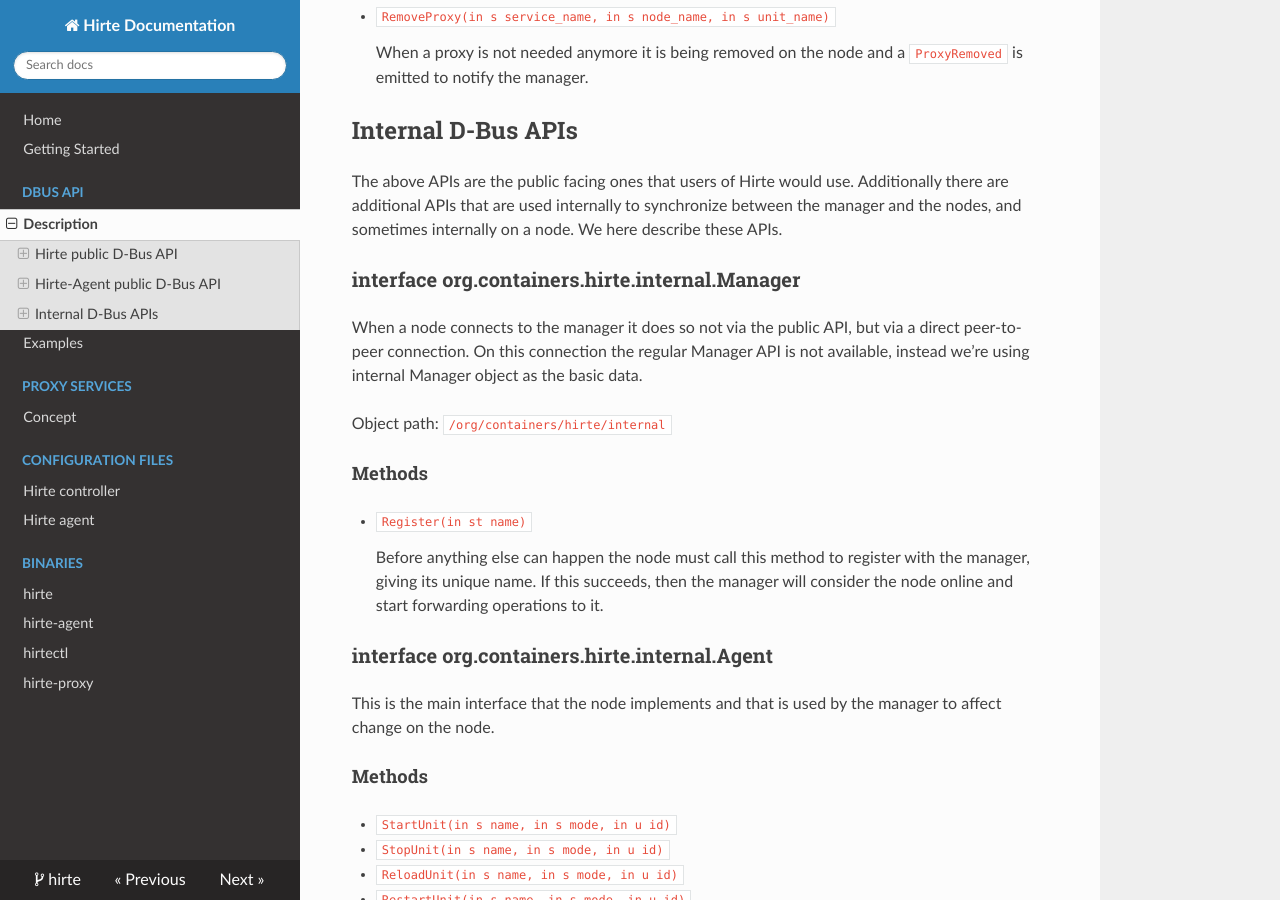
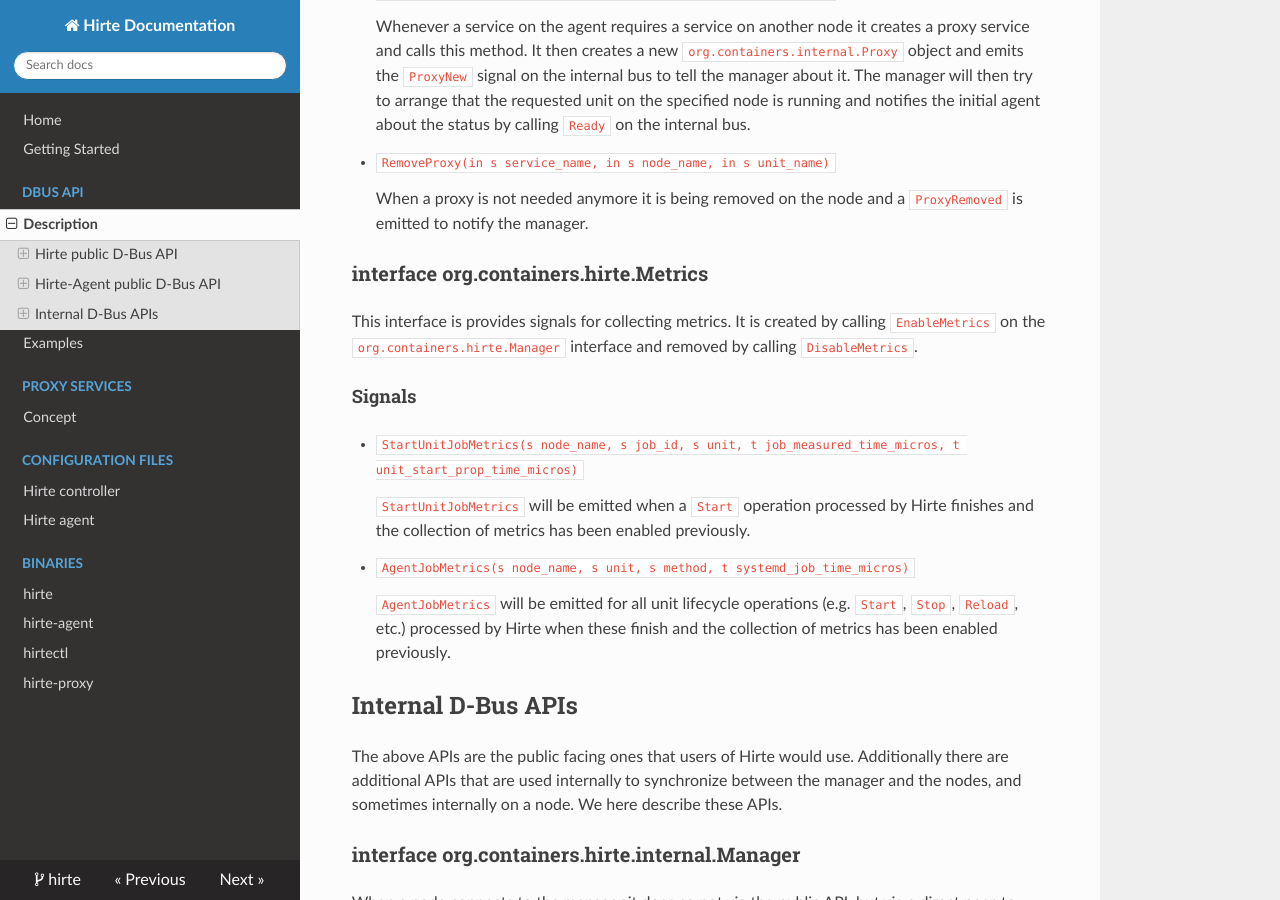
Before and after one commit to eclipse-bluechi/bluechi, an MkDocs documentation site: the page built from doc/docs/api/description.md, in a window 1280 px wide and 900 px high, scrolled down 5648 px. Built offline with MkDocs 1.6.1, drawn with Linux system fonts in a browser that asks for light colours; nearby versions of some CDN libraries; some of the changed text lies outside the part shown.

Commit message:
updated api description
added to description:
- org.containers.hirte.Metrics
- org.containers.hirte.internal.Agent.Metrics
updated
- EnableMetrics and DisableMetrics
- StartDep and StopDep
- Reload

Signed-off-by: Michael Engel <mengel@redhat.com>

```diff
--- a/doc/docs/api/description.md
+++ b/doc/docs/api/description.md
@@ -32,6 +32,14 @@
   * `GetNode(in s name, out o path)`
 
     Returns the object path of a node given its name.
+
+  * `EnableMetrics()`
+
+    Enables the collection of metrics on all connected agents.
+
+  * `DisableMetrics()`
+
+    Disables the collection of metrics on all agents.
 
 #### Signals
 
@@ -256,6 +264,20 @@
 
     When a proxy is not needed anymore it is being removed on the node and a `ProxyRemoved` is emitted to notify the manager.
 
+### interface org.containers.hirte.Metrics
+
+This interface is provides signals for collecting metrics. It is created by calling `EnableMetrics` on the `org.containers.hirte.Manager` interface and removed by calling `DisableMetrics`.
+
+#### Signals
+
+  * `StartUnitJobMetrics(s node_name, s job_id, s unit, t job_measured_time_micros, t unit_start_prop_time_micros)`
+
+    `StartUnitJobMetrics` will be emitted when a `Start` operation processed by Hirte finishes and the collection of metrics has been enabled previously.
+
+  * `AgentJobMetrics(s node_name, s unit, s method, t systemd_job_time_micros)`
+
+    `AgentJobMetrics` will be emitted for all unit lifecycle operations (e.g. `Start`, `Stop`, `Reload`, etc.) processed by Hirte when these finish and the collection of metrics has been enabled previously.
+
 ## Internal D-Bus APIs
 
 The above APIs are the public facing ones that users of Hirte would use. Additionally there are additional APIs that are
@@ -312,6 +334,26 @@
 
     Remove a subscription added via `Subscribe()`. If there are none left, call `Unsubscribe()` in the systemd API.
 
+  * `EnableMetrics()`
+
+    Enables the collection of metrics on this agent.
+
+  * `DisableMetrics()`
+
+    Disables the collection of metrics on this agent.
+
+  * `StartDep(in unit s)`
+
+    Starts a dependency systemd service on the specified unit. This is used by the proxy service to ensure that required systemd services on other nodes are running.
+
+  * `StopDep(in unit s)`
+
+    Stops a dependency systemd service on the specified unit.
+
+  * `Reload()`
+
+    `Reload` causes systemd on the agent to reload all unit files.
+
 #### Signals
 
   * `JobDone(u id, s result)`
@@ -355,3 +397,13 @@
     Called by the manager when the corresponding service is active (either was running already, or was started), or when
     it failed. result is `done` if it was already running, otherwise it is the same value as the remote node returned in
     result from its start job.
+
+### interface org.containers.hirte.internal.Agent.Metrics
+
+This is the interface that provides signals sent from the agent to the manager to collect metrics, e.g. time measurements.
+
+#### Signals
+
+  * `AgentJobMetrics(in s unit, in s method, in t systemd_job_time_micros)`
+
+    This is emitted for each completed job when the collection of metrics has been enabled via `EnableMetrics`.
```
